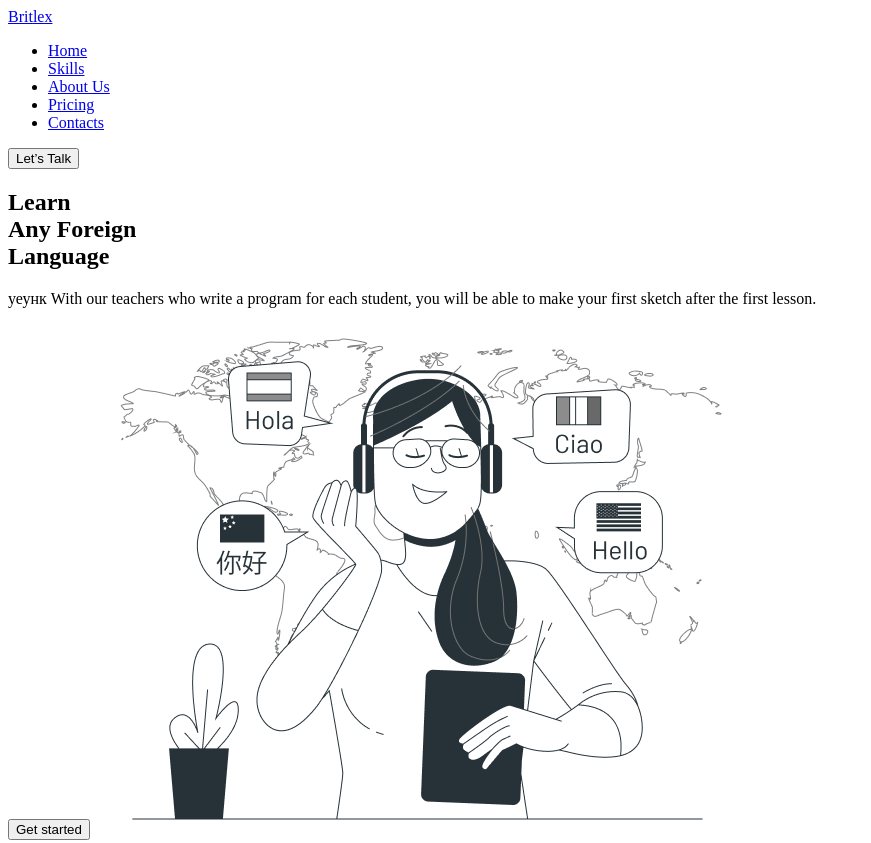
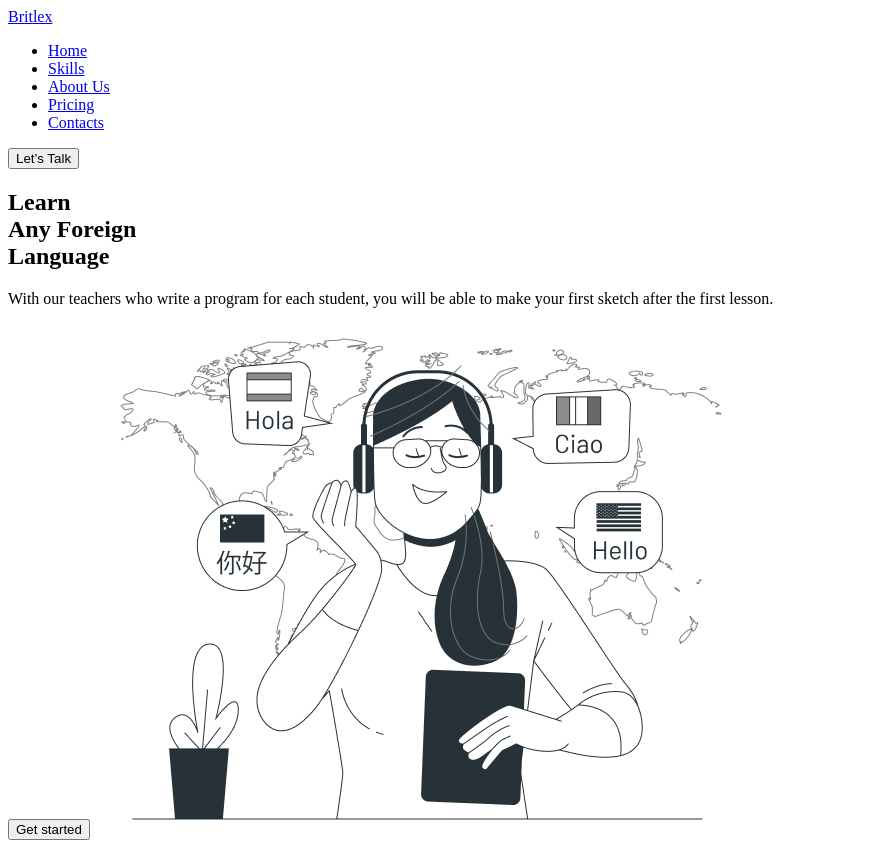
Before and after one commit to mrsDiana/Britlex, a plain HTML site: page index.html in a window 1280 px wide. Shown: the top 843 px of the page, without its empty margins (0-871 px from the left). Drawn offline with Linux system fonts and the light colour scheme.

Commit message:
Update index.html

```diff
--- a/index.html
+++ b/index.html
@@ -29,8 +29,8 @@
           Language
         </h1>
         <p>
-          уеунк With our teachers who write a program for each student, you will
-          be able to make your first sketch after the first lesson.
+          With our teachers who write a program for each student, you will be
+          able to make your first sketch after the first lesson.
         </p>
         <button type="button">Get started</button>
         <img
```
